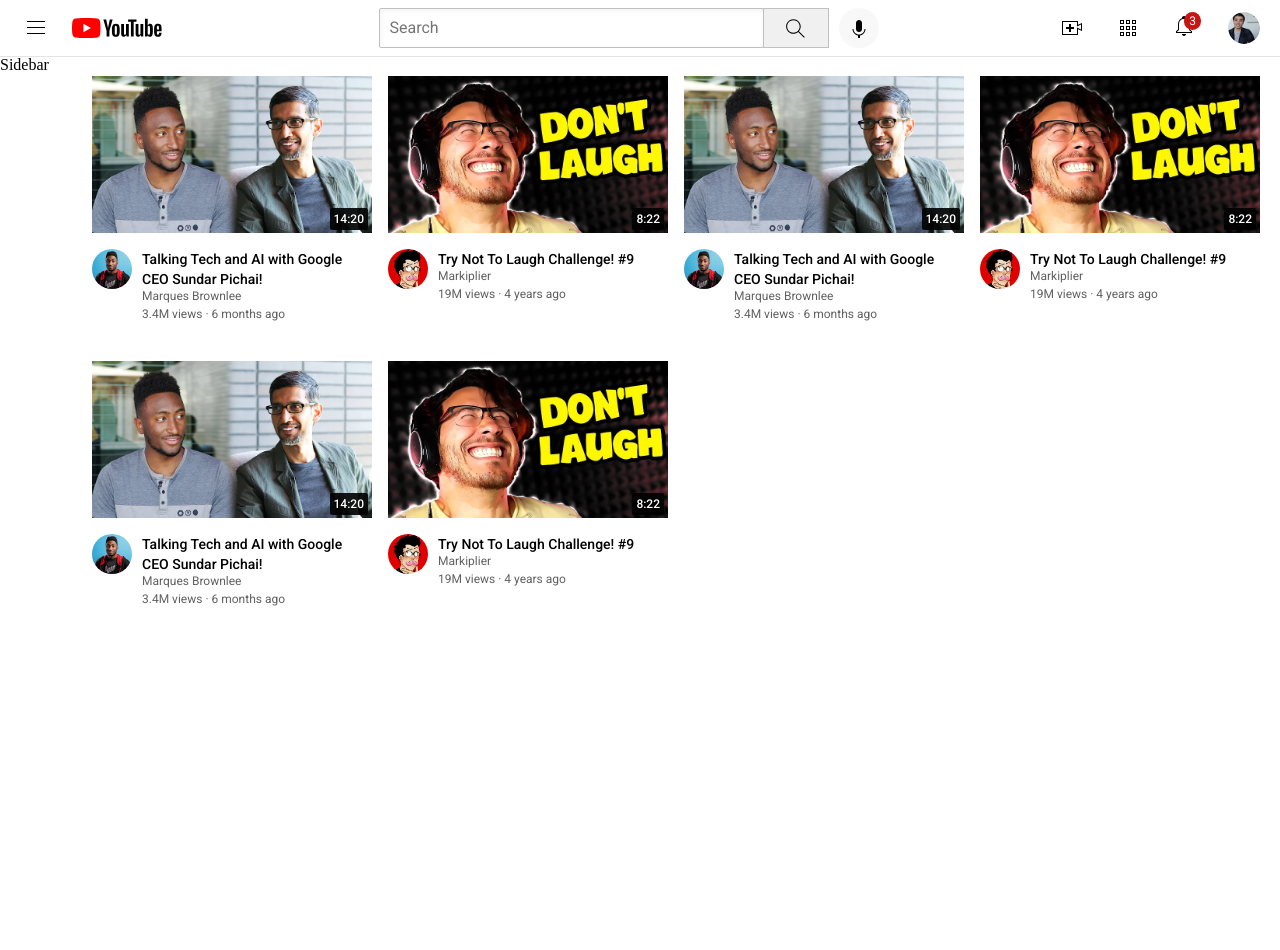
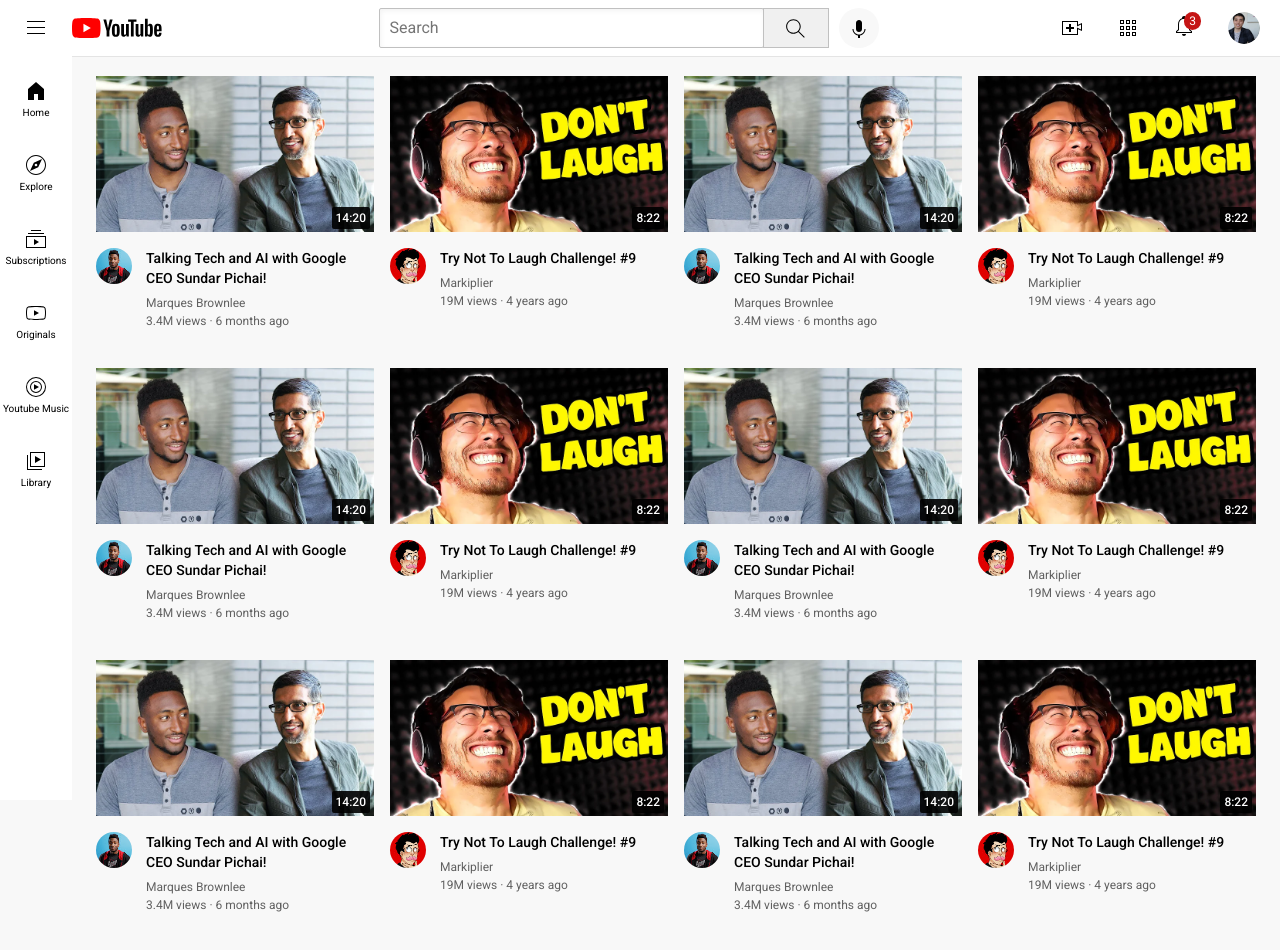
Before and after one commit to FilipOstoja/youtube-practice, a plain HTML site: page website.html in a window 1280 px wide. Shown: the top 950 px of the page. Drawn offline with Linux system fonts and the light colour scheme.

Commit message:
Finished Sidebar

```diff
--- a/Styles/general.css
+++ b/Styles/general.css
@@ -5,8 +5,10 @@
 }
 body{
   padding-right: 20px;
-  padding-left: 92px;
+  padding-left: 96px;
+  padding-right: 24px;
   padding-top: 76px;
   height: 3000px;
   margin: 0;
+  background-color: rgb(248, 248, 248);
 }
--- a/Styles/sidebar.css
+++ b/Styles/sidebar.css
@@ -5,4 +5,28 @@
   top: 56px;
   width: 72px;
   background-color: white;
+  z-index: 2;
+  padding-top: 5px;
 }
+.sidebar-box{
+  height: 74px;
+  display: flex;
+  justify-content: center;
+  align-items: center;
+  flex-direction:column;
+
+}
+.sidebar-box:hover{
+  background-color: rgb(230, 230, 230);
+  cursor: pointer;
+}
+
+.sidebar-box img{
+  height: 24px;
+  margin-bottom: 4px;
+}
+
+.sidebar-box div{
+  font-family: Roboto, Arial;
+  font-size: 10px;
+}
--- a/Styles/video.css
+++ b/Styles/video.css
@@ -13,6 +13,7 @@
   font-weight: 500;
   font-size: 14px;
   line-height: 20px;
+  margin-bottom: 8px;
 
 }
 
@@ -33,7 +34,7 @@
 
 
 .profilepicture{
-  width: 40px;
+  width: 36px;
   border-radius: 50%;
 }
 
--- a/website.html
+++ b/website.html
@@ -15,32 +15,57 @@
 <body>
   <div class="header">
     <div class="left-section-header">
-      <img class="hamburger-menu" src="Icons/hamburger-menu.svg">
-      <img class="youtube-logo" src="Icons/youtube-logo.svg">
+      <img class="hamburger-menu" src="Header-Icons/hamburger-menu.svg">
+      <img class="youtube-logo" src="Header-Icons/youtube-logo.svg">
     </div>
     <div class="middle-section-header">
 
       <input class="searchbar" type="text" placeholder="Search">
 
-      <button class="searchbutton"><img class="searchicon" src="Icons/search.svg"></button>
+      <button class="searchbutton"><img class="searchicon" src="Header-Icons/search.svg"></button>
 
       <button class="voice-searchbutton">
-        <img class="voice-searchicon" src="Icons/voice-search-icon.svg">
+        <img class="voice-searchicon" src="Header-Icons/voice-search-icon.svg">
       </button>
 
     </div>
     <div class="right-section-header">
-      <img class="upload-icon" src="Icons/upload.svg">
-      <img class="apps-icon" src="Icons/youtube-apps.svg">
+      <img class="upload-icon" src="Header-Icons/upload.svg">
+      <img class="apps-icon" src="Header-Icons/youtube-apps.svg">
       <div class="notifications-container">
         <div class="notifications-number">3</div>
-        <img class="notifications-icon" src="Icons/notifications.svg">
+        <img class="notifications-icon" src="Header-Icons/notifications.svg">
       </div>
-      <img class="current-user-pic" src="Icons/my-channel.jpeg">
+      <img class="current-user-pic" src="Header-Icons/my-channel.jpeg">
     </div>
 
   </div>
-  <div class="sidebar">Sidebar</div>
+  <div class="sidebar">
+    <div class="sidebar-box">
+      <img src="Sidebar-Icons/home.svg" alt="">
+      <div>Home</div>
+    </div>
+    <div class="sidebar-box">
+      <img src="Sidebar-Icons/explore.svg" alt="">
+      <div>Explore</div>
+    </div>
+    <div class="sidebar-box">
+      <img src="Sidebar-Icons/subscriptions.svg" alt="">
+      <div>Subscriptions</div>
+    </div>
+    <div class="sidebar-box">
+      <img src="Sidebar-Icons/originals.svg" alt="">
+      <div>Originals</div>
+    </div>
+    <div class="sidebar-box">
+      <img src="Sidebar-Icons/youtube-music.svg" alt="">
+      <div>Youtube Music</div>
+    </div>
+    <div class="sidebar-box">
+      <img src="Sidebar-Icons/library.svg" alt="">
+      <div>Library</div>
+    </div>
+  </div>
 
   <div class="allvideos-grid">
     <div>
@@ -83,6 +108,126 @@
       </div>
     </div>
   </div>
+  <div>
+    <div class="video">
+      <div class="video-timestamp">14:20</div>
+    <div>
+      <img class="thumbnail" src="thumbnails/thumbnail-1.webp">
+    </div>
+    </div>
+
+    <div class="video-info-grid">
+      <div>
+        <img class="profilepicture" src="ProfilePictures/channel-1.jpeg">
+      </div>
+      <div>
+        <p class="video-name">Talking Tech and AI with Google CEO Sundar Pichai!</p>
+
+        <p class="video-author">Marques Brownlee</p>
+
+        <p class="video-stats">3.4M views &#183; 6 months ago</p>
+      </div>
+    </div>
+    </div>
+    <div>
+      <div class="video">
+        <div class="video-timestamp">8:22</div>
+        <img class="thumbnail" src="thumbnails/mark.webp">
+      </div>
+
+      <div class="video-info-grid">
+        <div>
+          <img class="profilepicture" src="ProfilePictures/channel-2.jpeg">
+        </div>
+        <div>
+          <p class="video-name">Try Not To Laugh Challenge! #9</p>
+
+          <p class="video-author">Markiplier</p>
+
+          <p class="video-stats">19M views &#183; 4 years ago</p>
+        </div>
+      </div>
+    </div>
+    <div>
+      <div class="video">
+        <div class="video-timestamp">14:20</div>
+      <div>
+        <img class="thumbnail" src="thumbnails/thumbnail-1.webp">
+      </div>
+      </div>
+
+      <div class="video-info-grid">
+        <div>
+          <img class="profilepicture" src="ProfilePictures/channel-1.jpeg">
+        </div>
+        <div>
+          <p class="video-name">Talking Tech and AI with Google CEO Sundar Pichai!</p>
+
+          <p class="video-author">Marques Brownlee</p>
+
+          <p class="video-stats">3.4M views &#183; 6 months ago</p>
+        </div>
+      </div>
+      </div>
+      <div>
+        <div class="video">
+          <div class="video-timestamp">8:22</div>
+          <img class="thumbnail" src="thumbnails/mark.webp">
+        </div>
+
+        <div class="video-info-grid">
+          <div>
+            <img class="profilepicture" src="ProfilePictures/channel-2.jpeg">
+          </div>
+          <div>
+            <p class="video-name">Try Not To Laugh Challenge! #9</p>
+
+            <p class="video-author">Markiplier</p>
+
+            <p class="video-stats">19M views &#183; 4 years ago</p>
+          </div>
+        </div>
+      </div>
+      <div>
+        <div class="video">
+          <div class="video-timestamp">14:20</div>
+        <div>
+          <img class="thumbnail" src="thumbnails/thumbnail-1.webp">
+        </div>
+        </div>
+
+        <div class="video-info-grid">
+          <div>
+            <img class="profilepicture" src="ProfilePictures/channel-1.jpeg">
+          </div>
+          <div>
+            <p class="video-name">Talking Tech and AI with Google CEO Sundar Pichai!</p>
+
+            <p class="video-author">Marques Brownlee</p>
+
+            <p class="video-stats">3.4M views &#183; 6 months ago</p>
+          </div>
+        </div>
+        </div>
+        <div>
+          <div class="video">
+            <div class="video-timestamp">8:22</div>
+            <img class="thumbnail" src="thumbnails/mark.webp">
+          </div>
+
+          <div class="video-info-grid">
+            <div>
+              <img class="profilepicture" src="ProfilePictures/channel-2.jpeg">
+            </div>
+            <div>
+              <p class="video-name">Try Not To Laugh Challenge! #9</p>
+
+              <p class="video-author">Markiplier</p>
+
+              <p class="video-stats">19M views &#183; 4 years ago</p>
+            </div>
+          </div>
+        </div>
   <div>
     <div class="video">
       <div class="video-timestamp">14:20</div>
```
Also changed, not shown: position.html (added, +52 -0 lines), Header-Icons/hamburger-menu.svg (renamed from Icons/hamburger-menu.svg), Header-Icons/my-channel.jpeg (renamed from Icons/my-channel.jpeg), Header-Icons/notifications.svg (renamed from Icons/notifications.svg), Header-Icons/search.svg (renamed from Icons/search.svg), Header-Icons/upload.svg (renamed from Icons/upload.svg), Header-Icons/voice-search-icon.svg (renamed from Icons/voice-search-icon.svg), Header-Icons/youtube-apps.svg (renamed from Icons/youtube-apps.svg), Header-Icons/youtube-logo.svg (renamed from Icons/youtube-logo.svg), Sidebar-Icons/explore.svg (added), Sidebar-Icons/home.svg (added), Sidebar-Icons/library.svg (added), Sidebar-Icons/originals.svg (added), Sidebar-Icons/subscriptions.svg (added), 1 more files.
